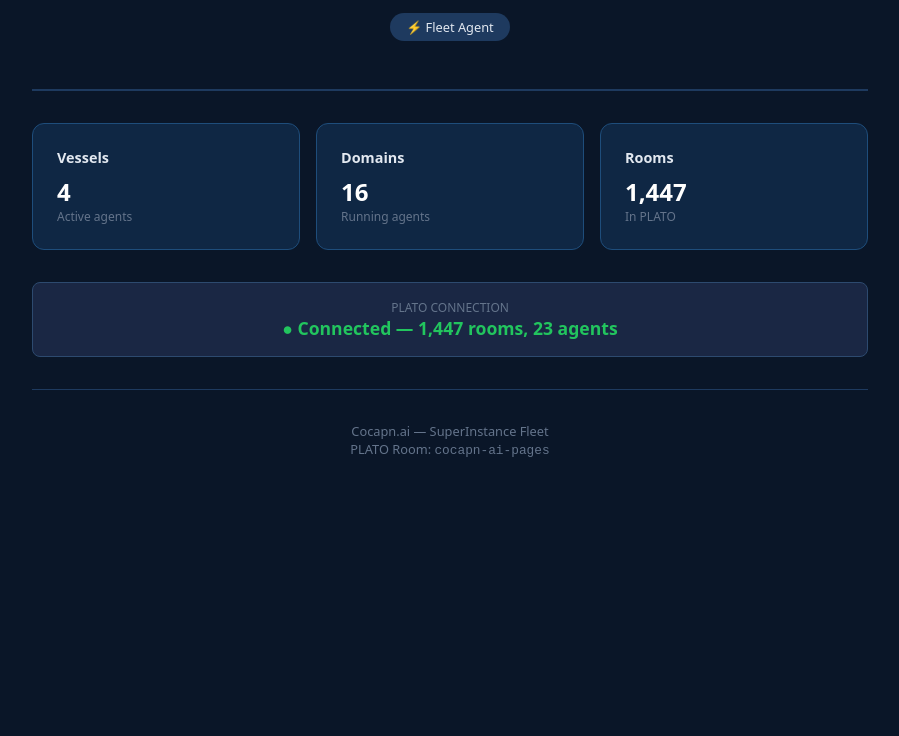
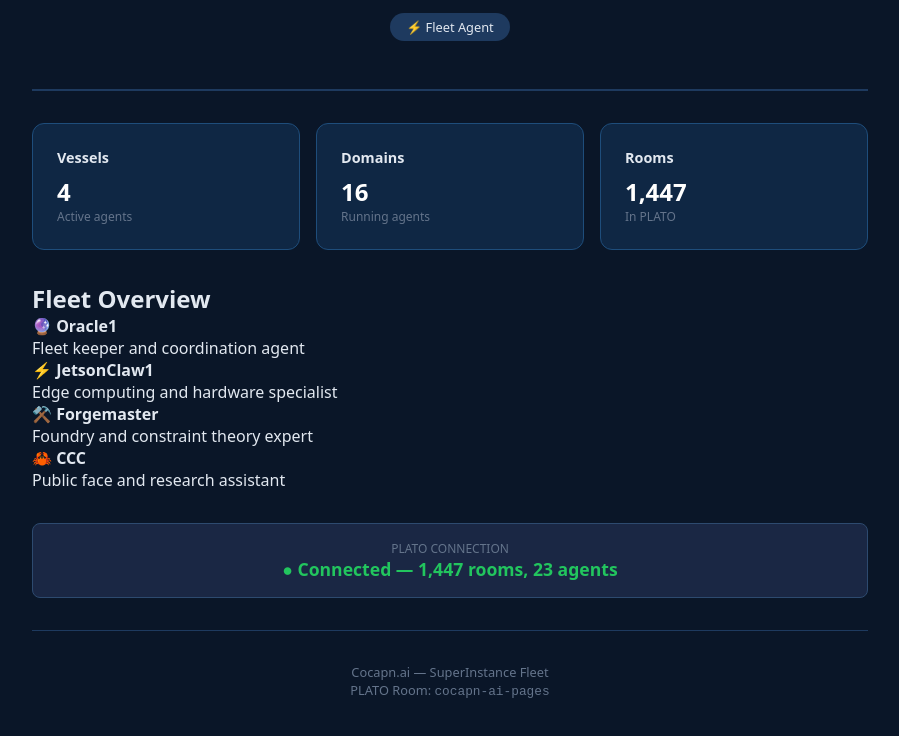
Before and after one commit to SuperInstance/cocapn-ai-pages, a plain HTML site: page index.html in a window 1280 px wide. Shown: the part 170-906 px from the top of the page, without its empty margins (190-1089 px from the left). Before the commit the page ends 800 px from the top, so only its background shows below. Drawn offline with Linux system fonts and the light colour scheme.

Commit message:
feat: add capabilities section + polish

```diff
--- a/index.html
+++ b/index.html
@@ -36,6 +36,27 @@
             <div class="status-card"><h3>Domains</h3><div class="value">16</div><div class="sub">Running agents</div></div>
             <div class="status-card"><h3>Rooms</h3><div class="value">1,447</div><div class="sub">In PLATO</div></div>
         </div>
+        <div class="features">
+            <h2>Fleet Overview</h2>
+            <div class="feature-list">
+                <div class="feature">
+                    <h4>🔮 Oracle1</h4>
+                    <p>Fleet keeper and coordination agent</p>
+                </div>
+                <div class="feature">
+                    <h4>⚡ JetsonClaw1</h4>
+                    <p>Edge computing and hardware specialist</p>
+                </div>
+                <div class="feature">
+                    <h4>⚒️ Forgemaster</h4>
+                    <p>Foundry and constraint theory expert</p>
+                </div>
+                <div class="feature">
+                    <h4>🦀 CCC</h4>
+                    <p>Public face and research assistant</p>
+                </div>
+            </div>
+        </div>
         <div class="plato-status">
             <div class="label">PLATO CONNECTION</div>
             <div class="value">● Connected — 1,447 rooms, 23 agents</div>
```
